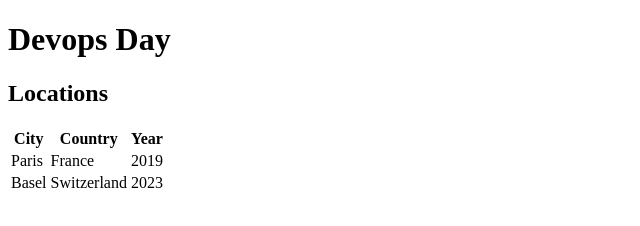
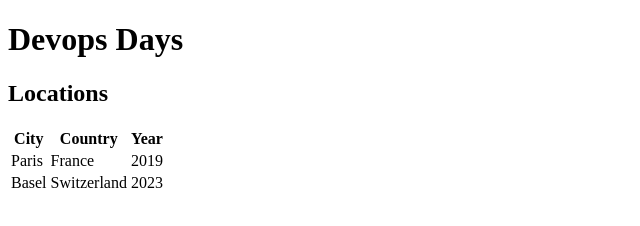
Before and after one commit to FBanitz/CDA-2023-devops, a plain HTML site: page index.html in a window 1280 px wide. Shown: the full height of the page, 0-640 px from the left. Drawn offline with Linux system fonts and the light colour scheme.

Commit message:
fix: typo in 'Devops Days'

```diff
--- a/index.html
+++ b/index.html
@@ -4,10 +4,10 @@
     <meta charset="UTF-8">
     <meta http-equiv="X-UA-Compatible" content="IE=edge">
     <meta name="viewport" content="width=device-width, initial-scale=1.0">
-    <title>Devops Day</title>
+    <title>Devops Days</title>
 </head>
 <body>
-    <h1>Devops Day</h1>
+    <h1>Devops Days</h1>
     <h2>Locations</h2>
     <table>
         <tr>
```
